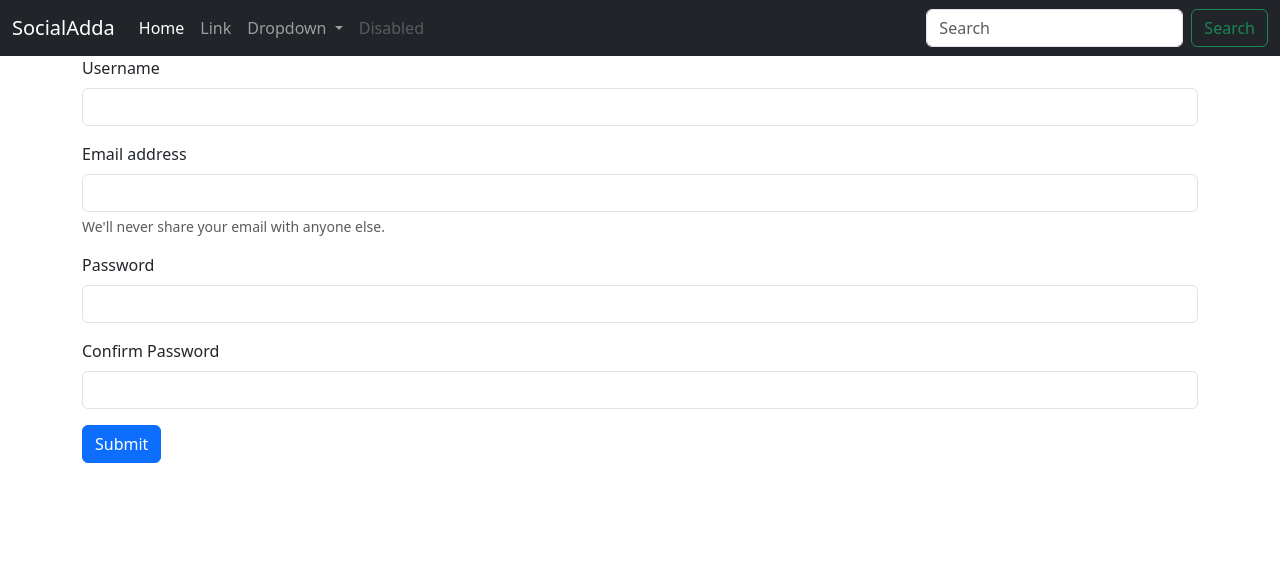
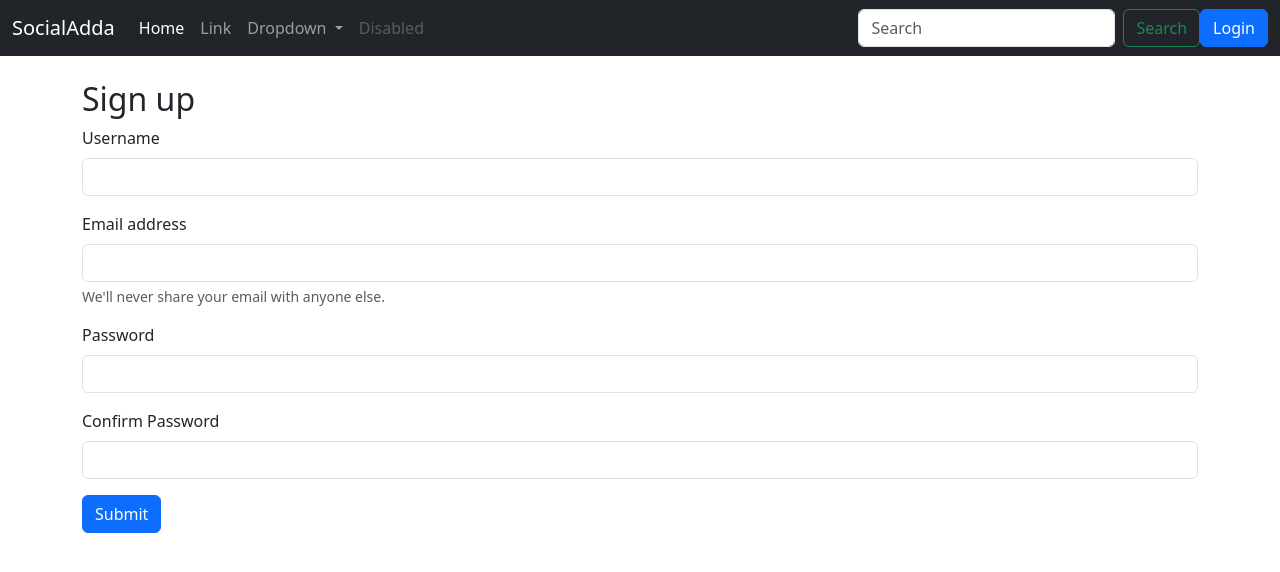
Before and after one commit to Coding-workplace/SocialMedia, a Django app: page /account/ in a window 1280 px wide. Shown: the top 572 px of the page. Run offline with Django 3.2, Linux system fonts and the light colour scheme.

Commit message:
added login

```diff
--- a/account/urls.py
+++ b/account/urls.py
@@ -1,5 +1,6 @@
 from django.urls import path
 from . import views
 urlpatterns = [
-	path('',views.login_view,name='login_page')
+	path('',views.signup_view,name='signup_page'),
+	path('login/',views.login_view,name='login_page')
 ]
--- a/account/views.py
+++ b/account/views.py
@@ -1,6 +1,34 @@
 from django.shortcuts import render
 from django.http import HttpResponse
+from django.contrib.auth.models import User
+from django.contrib.auth import authenticate,login
+from django.contrib import messages
 # Create your views here.
+def signup_view(request):
+	'''Signup Page'''
+	if request.method == 'POST':
+		username=request.POST.get('username')
+		email=request.POST.get('email')
+		password=request.POST.get('password')
+		cPassword=request.POST.get('confirmPassword')
+		if password == cPassword and password != "":
+			user=User.objects.create_user(username=username,email=email,password=password)
+			user.save()
+			messages.success(request,"User created")
+		else:
+			messages.error(request,"Password and Confirm Password doesn't match or empty")
+	return render(request,"account/signup.html")
 def login_view(request):
-	'''Login Page'''
-	return render(request,"account/signup.html")
+	'''login'''
+	if request.method=='POST':
+		username=request.POST.get('username')
+		password=request.POST.get('password')
+		user=authenticate(username=username,password=password)
+		if user is not None:
+			login(request,user)
+			messages.success(request,"Login Successfully!")
+			return HttpResponse("login succesfully")
+		else:
+			messages.error(request,"Invalid Credentials!")
+			return HttpResponse("invalid credentials")
+	return HttpResponse("Get request")
--- a/templates/account/signup.html
+++ b/templates/account/signup.html
@@ -3,7 +3,8 @@
  SocialAdda -signup
 {% endblock title %}
 {% block body %}
-<div class="container">
+<div class="container my-4">
+<h2>Sign up</h2>
 <form method="POST">
 	{% csrf_token %}
 	<div class="mb-3">
@@ -25,5 +26,37 @@
   </div>
   <button type="submit" class="btn btn-primary">Submit</button>
 </form>
+{% block login_model %}
+<!-- Modal -->
+<div class="modal fade" id="exampleModal" tabindex="-1" aria-labelledby="exampleModalLabel" aria-hidden="true">
+  <div class="modal-dialog">
+    <div class="modal-content">
+      <div class="modal-header">
+        <h1 class="modal-title fs-5" id="exampleModalLabel">Login</h1>
+        <button type="button" class="btn-close" data-bs-dismiss="modal" aria-label="Close"></button>
+      </div>
+      <div class="modal-body">
+        <!--login model_body-->
+		<form method="POST" action="login/">
+		{% csrf_token %}
+  <div class="mb-3">
+    <label for="username" class="form-label">Username</label>
+    <input type="text" class="form-control" id="username" name="username" >
+  </div>
+  <div class="mb-3">
+    <label for="password" class="form-label">Password</label>
+    <input type="password" class="form-control" id="password" name="password">
+  </div>
+  <div class="mb-3 form-check">
+    <input type="checkbox" class="form-check-input" id="exampleCheck1">
+    <label class="form-check-label" for="exampleCheck1">Check me out</label>
+  </div>
+  <button type="submit" class="btn btn-primary">Submit</button>
+</form>
+      </div>
+    </div>
+  </div>
+</div>
+{% endblock login_model %}
 </div>
 {% endblock body %}
--- a/templates/base.html
+++ b/templates/base.html
@@ -42,9 +42,22 @@
         <input class="form-control me-2" type="search" placeholder="Search" aria-label="Search">
         <button class="btn btn-outline-success" type="submit">Search</button>
       </form>
+	  <!-- Button trigger modal -->
+<button type="button" class="btn btn-primary" data-bs-toggle="modal" data-bs-target="#exampleModal">
+  Login
+</button>
+{% block login_model %}{% endblock login_model %}
     </div>
   </div>
 </nav>
+
+{% if messages %}
+	{% for message in messages %}
+		<div class="alert alert-{{message.tags}}" role="alert">
+		{{message}}
+		</div>
+	{% endfor%}
+{% endif%}
 {% block  body%}{% endblock body %}
   </body>
 </html>
```
Also changed, not shown: SocialMedia/settings.py (+6 -1 lines), templates/account/login.html (added, +29 -0 lines), db.sqlite3.
